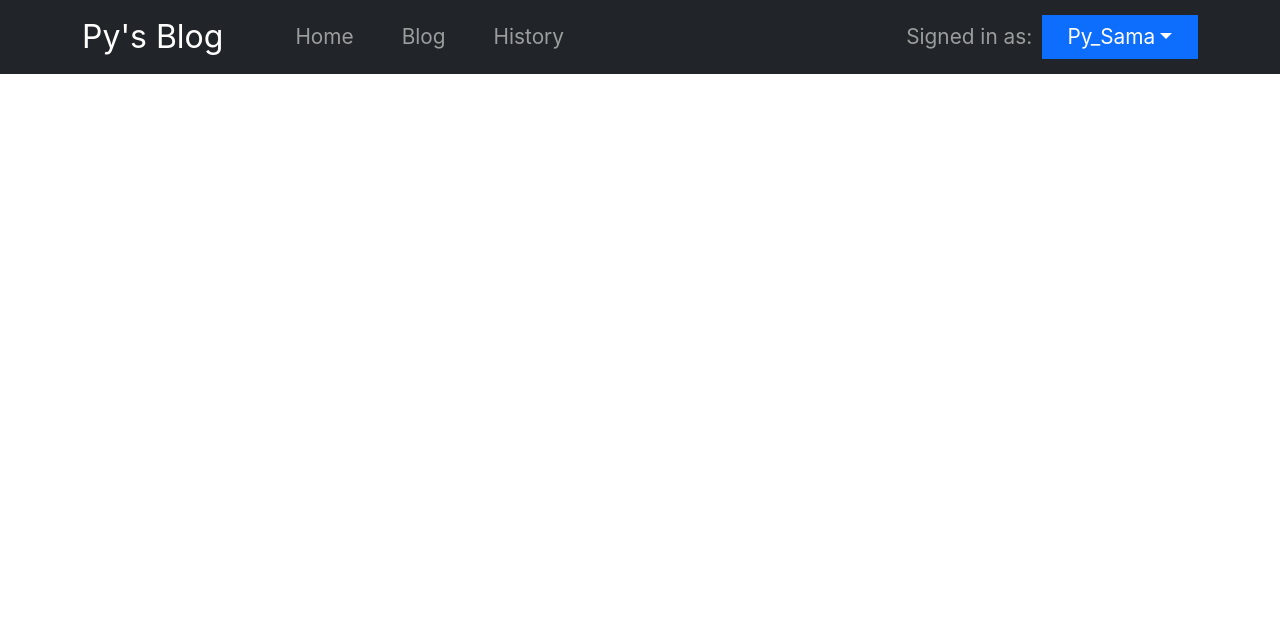
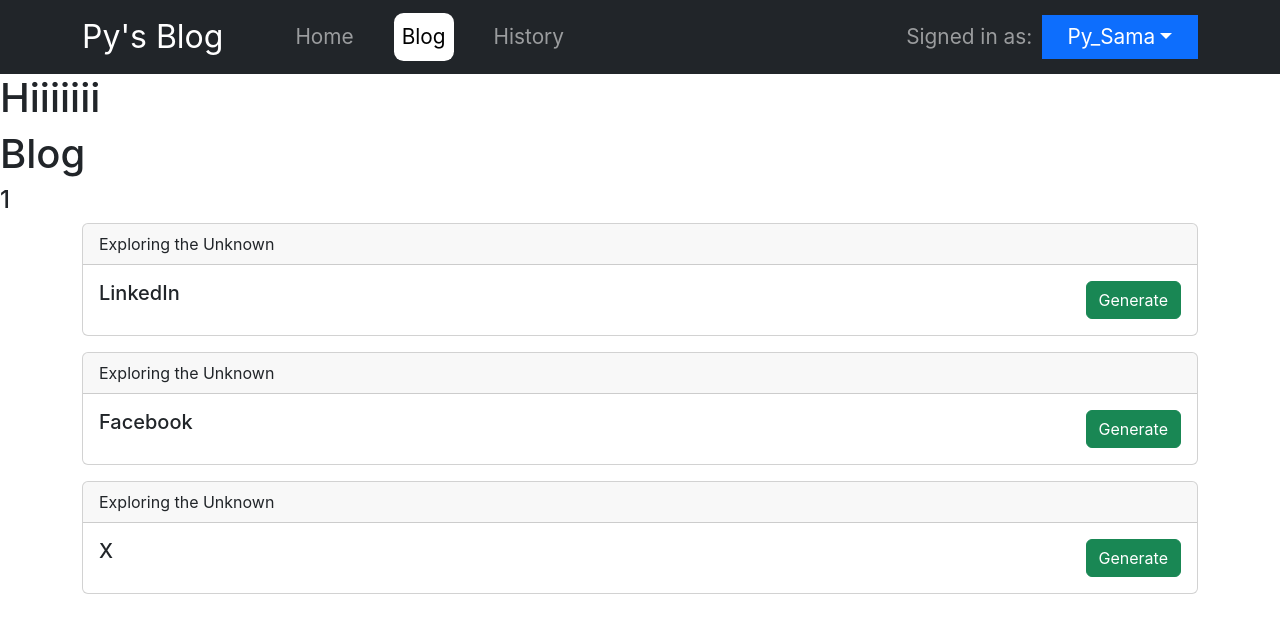
Before and after one commit to rashadmin/py_blog, a React (Create React App) app: page /blog/1 in a window 1280 px wide. Before the commit this address led to /. Shown: the top 632 px of the page. Built offline with nearby package versions, Linux system fonts and the light colour scheme.

Commit message:
linked history to blog page with dynamic parameters

```diff
--- a/src/App.js
+++ b/src/App.js
@@ -16,6 +16,7 @@
       <Route path='/history' element={<History/>}/>
       <Route path='/profile' element={<Profile/>}/>
       <Route path='*' element={<Navigate to="/"/>}/>
+      <Route path='blog/:blog_id' element={<Blog/>}/>
      </Routes>
     </BrowserRouter>
     </div>
--- a/src/components/Copy.js
+++ b/src/components/Copy.js
@@ -9,10 +9,11 @@
 function CopyCard(props) {
   const [buttonText, setButtonText] = useState("Generate");
   const [open, setOpen] = useState(false); // State to manage collapse
-
+  const [generate,SetGenerate] = useState(false);
 
   const handleGenerateButtonClick = () => {
     setButtonText("Copy");
+    SetGenerate(true)
   };
 
   const handleButtonClick = () => {
@@ -42,9 +43,10 @@
           <Button className="fixed j" variant="success" onClick={buttonText === "Generate" ? handleGenerateButtonClick : handleButtonClick}>
             {buttonText}
           </Button>
-          <Button variant="link" onClick={toggleCollapse} aria-controls="collapse-content" aria-expanded={open} style={{ textDecoration: "none" }}>
+
+          {generate && <Button variant="link" onClick={toggleCollapse} aria-controls="collapse-content" aria-expanded={open} style={{ textDecoration: "none" }}>
              {open ? <FaAngleUp size={20} /> : <FaAngleDown size={20} />}
-          </Button>
+          </Button>}
         </div>
         </div>
 
--- a/src/components/HistoryCard.js
+++ b/src/components/HistoryCard.js
@@ -1,6 +1,7 @@
 import Button from 'react-bootstrap/Button';
 import Card from 'react-bootstrap/Card';
 import {NavLink} from 'react-router-dom';
+import { FaAngleRight } from 'react-icons/fa';
 function HistoryCard(props) {
   return (
     <Card bg="tertiary" className='history_card'>
@@ -10,7 +11,7 @@
          {props.title} <br/>
          <small>{props.timestamp}</small>
         </Card.Text>
-        <Button as={NavLink} to="/Blog  " className="fixed justify-content-end" variant="primary">Go somewhere</Button>
+        <Button as={NavLink} to={`/Blog/${props.id}`} className="fixed justify-content-end" variant="primary">Open <FaAngleRight size={20} /></Button>
       </Card.Body>
     </Card>
   );
--- a/src/pages/blog.js
+++ b/src/pages/blog.js
@@ -1,10 +1,74 @@
 import React from 'react'
 import Body from '../components/Body'
+import { useParams } from 'react-router-dom'
+import Container from 'react-bootstrap/Container'
+import CopyCard from '../components/Copy'
+// import ChatBox from '../components/ChatBox'
+
+const  chat = [
+  {"user": "Hi, can you help me with my account issue?", "agent": "Sure, what seems to be the problem?"},
+  {"user": "I can’t log in. It says my password is incorrect.", "agent": "Have you tried resetting your password?"},
+  {"user": "Not yet. Can you guide me through it?", "agent": "Of course. Click 'Forgot Password' and follow the prompts."},
+  {"user": "Alright, I’ll try that. Thanks!", "agent": "Okay."}
+]
+
+const hists =
+[
+  {
+      id: 1,
+      title: "Exploring the Unknown",
+      timestamp: "2 hours ago",
+      social_media: ["LinkedIn", "Facebook", "X"],
+      description: "Dive into the mysteries of life and science, and share your discoveries on LinkedIn, Facebook, and X."
+  },
+  {
+      id: 2,
+      title: "Adventures in the Wild",
+      timestamp: "5 minutes ago",
+      social_media: ["LinkedIn", "Facebook", "X"],
+      description: "Embark on thrilling adventures and learn how to connect with fellow explorers on social media platforms."
+  },
+  {
+      id: 3,
+      title: "Technology and Tomorrow",
+      timestamp: "30 seconds ago",
+      social_media: ["LinkedIn", "Facebook", "X"],
+      description: "Discover how emerging technologies are shaping our future and engage with tech enthusiasts online."
+  },
+  {
+      id: 4,
+      title: "A Journey Through Time",
+      timestamp: "1 day ago",
+      social_media: ["LinkedIn", "Facebook", "X"],
+      description: "Explore history's wonders and milestones, and discuss their impact on modern society through social media."
+  },
+  {
+      id: 5,
+      title: "Reflections on Progress",
+      timestamp: "3 hours ago",
+      social_media: ["LinkedIn", "Facebook", "X"],
+      description: "Reflect on humanity's achievements and share your thoughts on progress and innovation with your network."
+  }
+]
+
 
 export default function Blog() {
+  const {blog_id} = useParams();
+  // {blog_id!==undefined &&
+      const new_data =hists[blog_id-1]
+  // console.log(new_data)
   return (
     <Body>
     <h1>Blog</h1>
+    <h4>{blog_id}</h4>
+    <Container>
+     {   chat[chat.length-1]['agent'] !== 'Okay.' ?
+        // // <ChatBox chat={chat}/>
+        <h1>Chatbot</h1>
+        :
+        new_data!==undefined && new_data['social_media'].map((media) => <CopyCard title={new_data.title} media={media} content={new_data.description}/>)
+        }
+       </Container>
    </Body>
   )
 };
```
